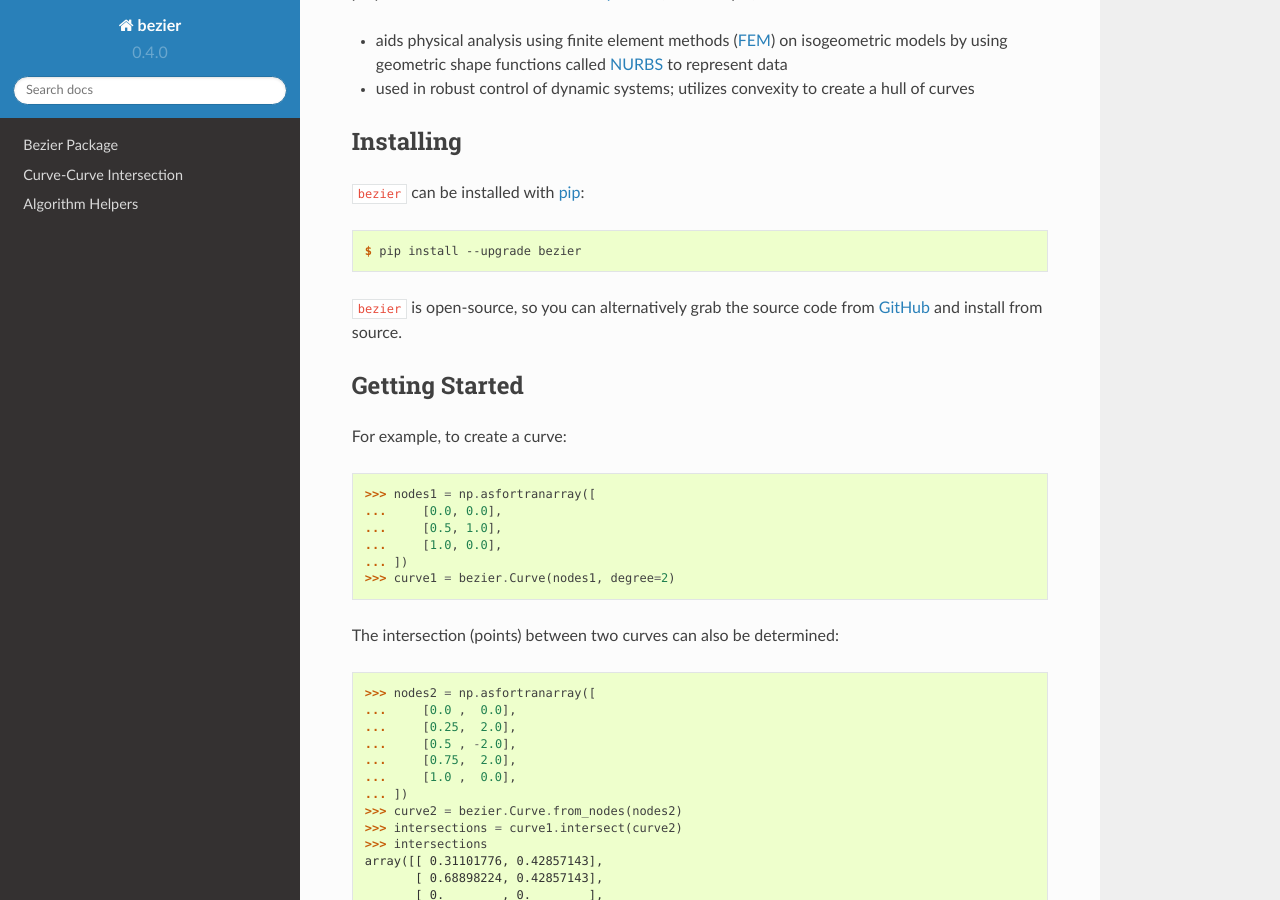
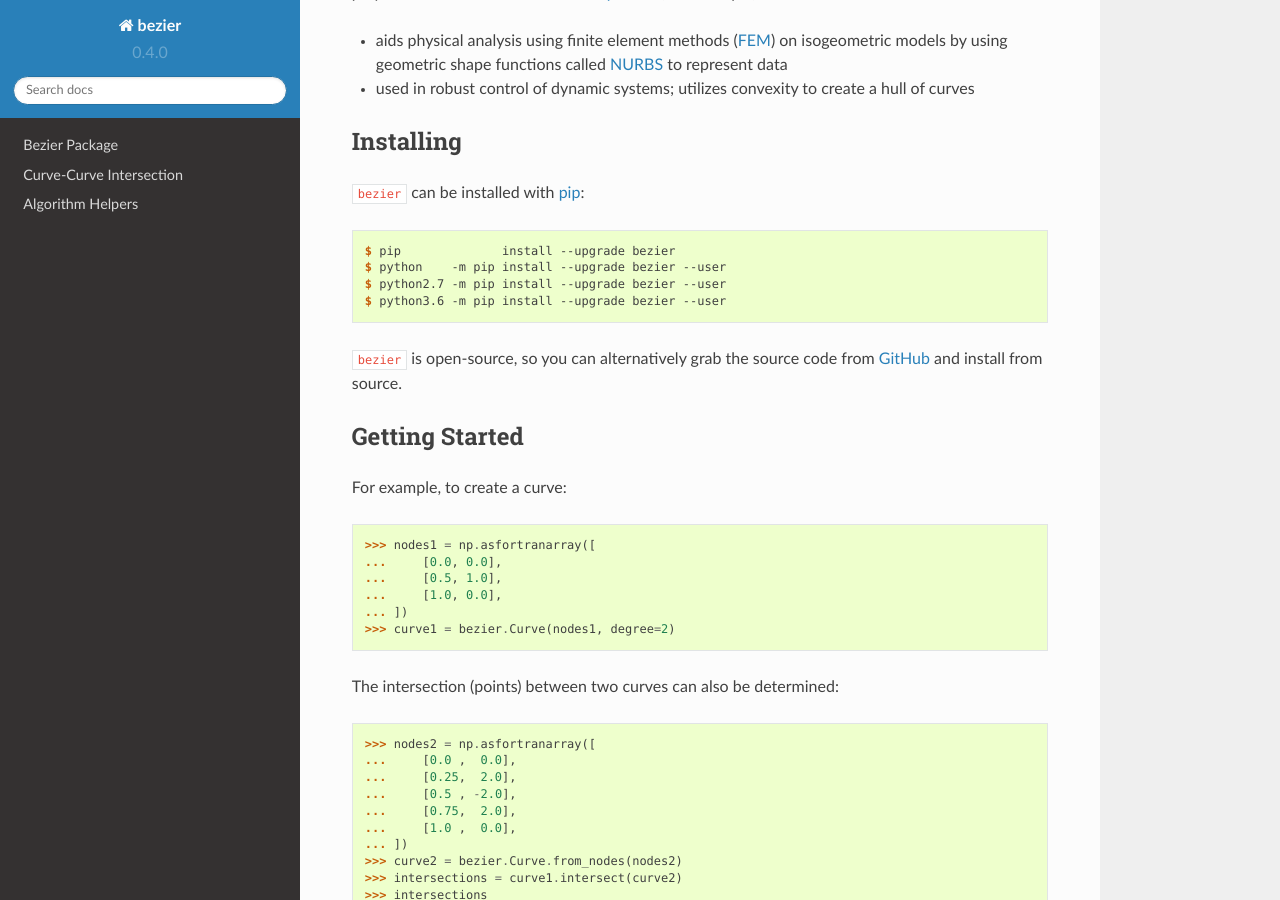
Before and after one commit to dhermes/bezier, a Sphinx documentation site: the page built from docs/index.rst, in a window 1280 px wide and 900 px high, scrolled down 1551 px. Built offline with Sphinx 7.4.7 and the Read the Docs theme 2.0.0, drawn with Linux system fonts in a browser that asks for light colours.

Commit message:
Updating "pip install" commands.

```diff
--- a/README.rst
+++ b/README.rst
@@ -77,7 +77,10 @@ Installing
 
 .. code-block:: console
 
-   $ pip install --upgrade bezier
+   $ pip              install --upgrade bezier
+   $ python    -m pip install --upgrade bezier --user
+   $ python2.7 -m pip install --upgrade bezier --user
+   $ python3.6 -m pip install --upgrade bezier --user
 
 ``bezier`` is open-source, so you can alternatively grab the source
 code from `GitHub`_ and install from source.
--- a/docs/index.rst
+++ b/docs/index.rst
@@ -87,7 +87,10 @@ Installing
 
 .. code-block:: console
 
-   $ pip install --upgrade bezier
+   $ pip              install --upgrade bezier
+   $ python    -m pip install --upgrade bezier --user
+   $ python2.7 -m pip install --upgrade bezier --user
+   $ python3.6 -m pip install --upgrade bezier --user
 
 ``bezier`` is open-source, so you can alternatively grab the source
 code from `GitHub`_ and install from source.
--- a/setup.py
+++ b/setup.py
@@ -31,7 +31,10 @@ with open(os.path.join(PACKAGE_ROOT, 'README.rst.template')) as file_obj:
 NUMPY_MESSAGE = """\
 Error: NumPy needs to be installed first. It can be installed via:
 
-$ pip install numpy
+$ pip              install numpy
+$ python    -m pip install numpy --user
+$ python2.7 -m pip install numpy --user
+$ python3.6 -m pip install numpy --user
 $ # OR
 $ conda install numpy
 """
```
Also changed, not shown: 1 other file.
